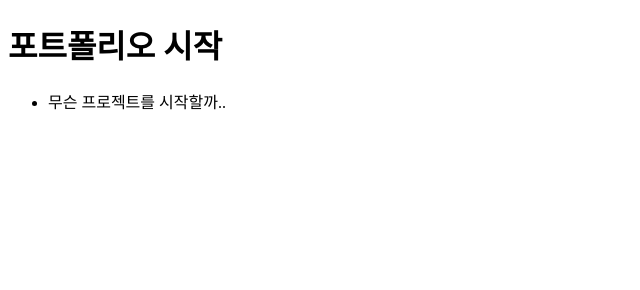
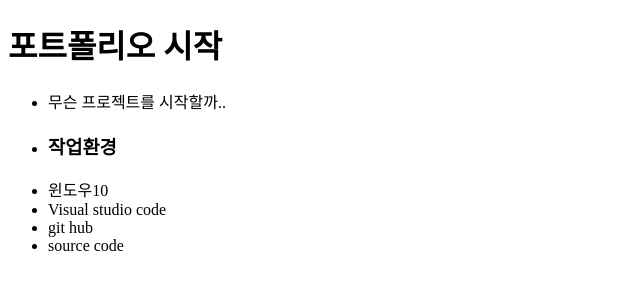
Before and after one commit to GyeongSeokLee/lgs_portfolio, a plain HTML site: page index.html in a window 1280 px wide. Shown: the whole page, without its empty margins (0-640 px from the left). Drawn offline with Linux system fonts and the light colour scheme.

Commit message:
테스트3

```diff
--- a/index.html
+++ b/index.html
@@ -13,5 +13,13 @@
 
     </ul>
 
+    <ul>
+        <li><h3>작업환경</h3></li>
+        <li>윈도우10</li>
+        <li>Visual studio code</li>
+        <li>git hub</li>
+        <li>source code</li>
+    </ul>
+
 </body>
 </html>
```
